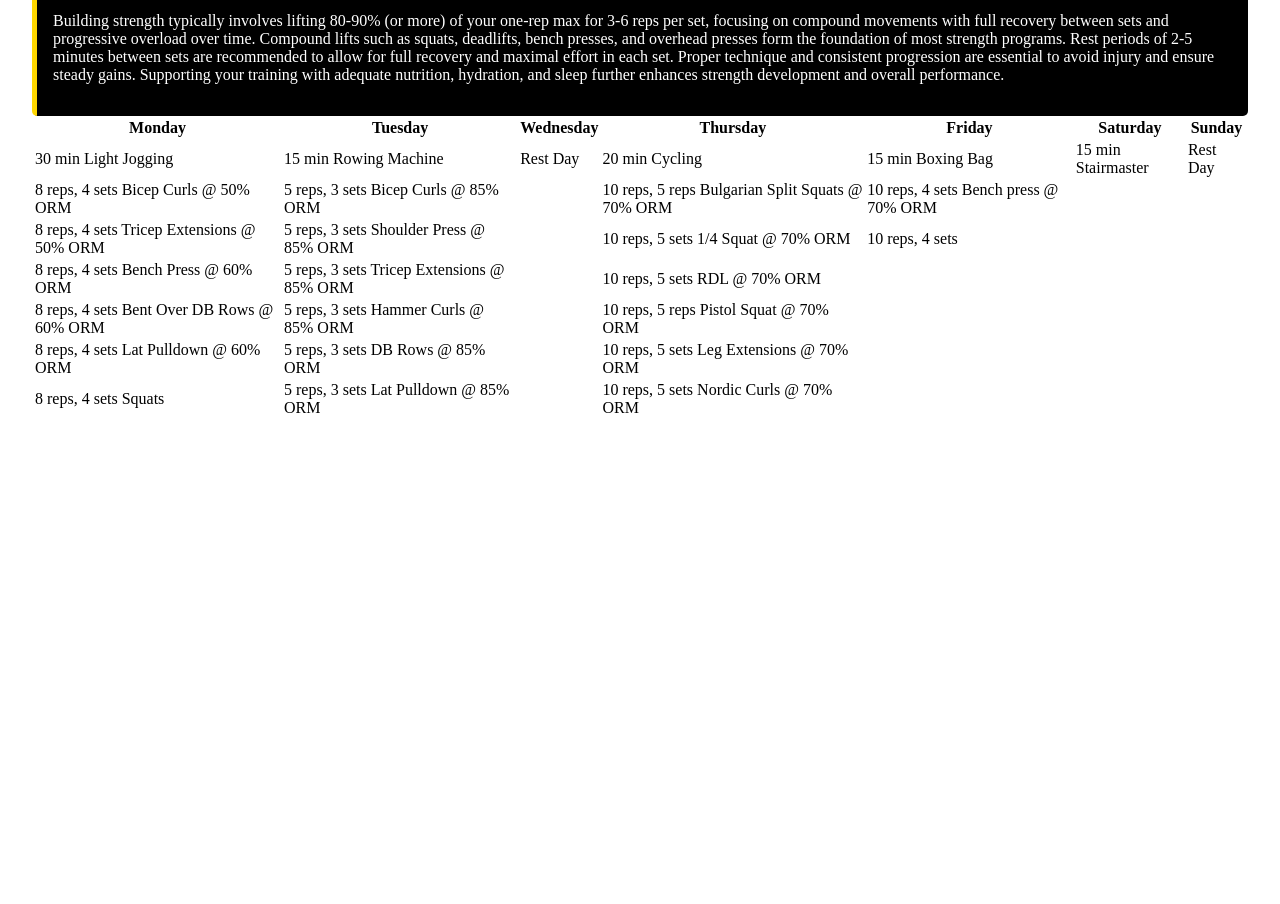
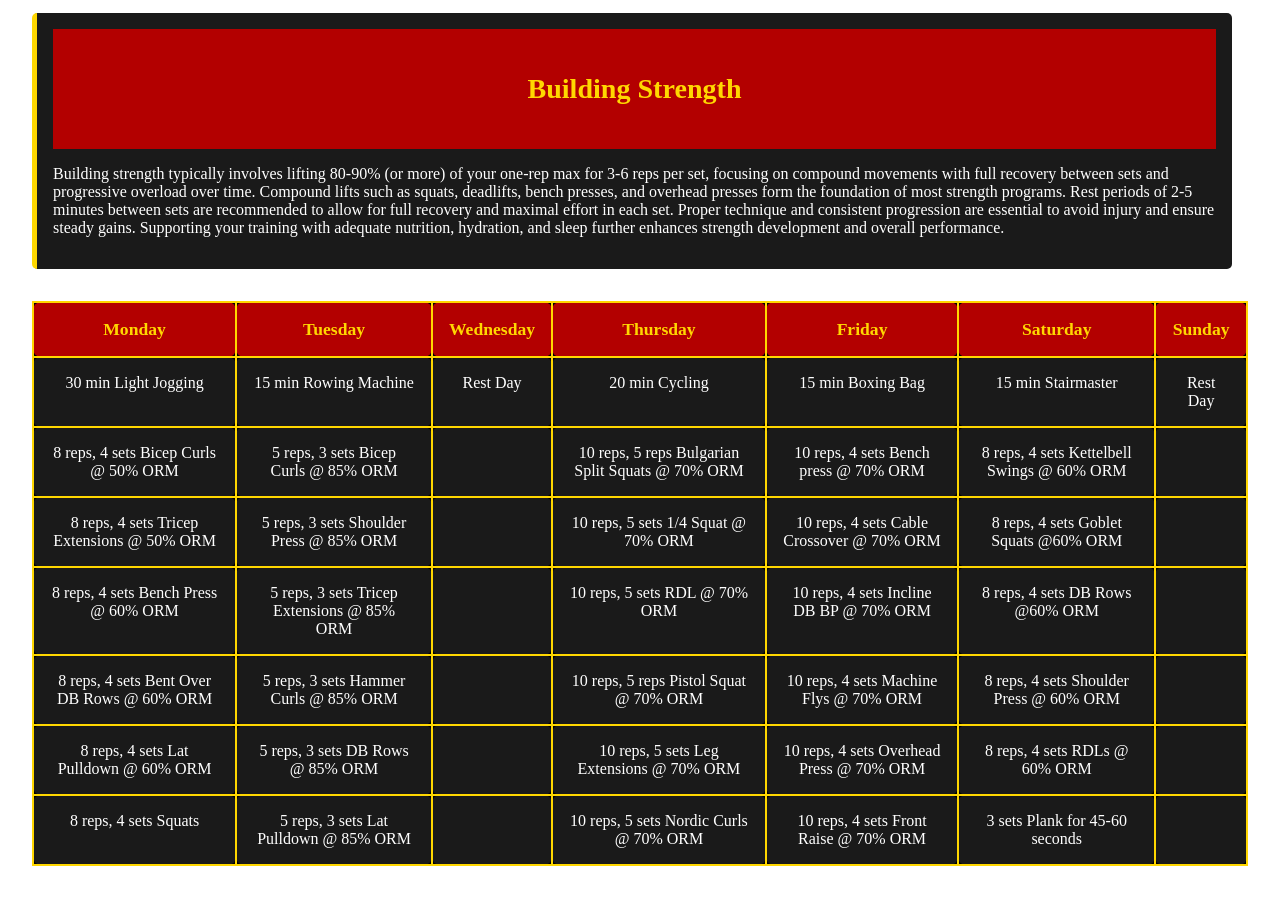
Before and after one commit to oisinr774-maker/CS4012_Project, a plain HTML site: page workout.html in a window 1280 px wide. Shown: the part 476-1380 px from the top of the page. Before the commit the page ends 928 px from the top, so only its background shows below. Drawn offline with Linux system fonts and the light colour scheme.

Commit message:
some touches

```diff
--- a/Style.css
+++ b/Style.css
@@ -125,9 +125,48 @@ main {
 
 .goal {
     flex: 1 1 30%;
-    background-color:#000000;
+    background-color:#1a1a1a;
     border-left: 5px solid gold;
     padding: 1rem;
     border-radius: 5px;
     color:#ffffff
 }
+
+.table {
+  margin: 2rem 0;
+  overflow-x: auto;
+}
+
+table {
+  width: 100%;
+  border-collapse: collapse;
+  background-color: #000;
+  color: white;
+}
+
+th, td {
+  border: 2px solid gold;
+  padding: 1rem;
+  text-align: center;
+  vertical-align: top;
+  background-color: #1a1a1a;
+  border-radius: 8px;
+}
+
+th {
+  background-color: #b30000;
+  color: gold;
+  font-size: 1.1rem;
+}
+
+.smallheader {
+    background-color: #b30000;
+  color: gold;
+  padding: 1rem;
+  margin: 0;
+  text-align: center;
+  width: 100%;
+  box-sizing: border-box;
+  font-size: 1.5rem;
+  font-weight: bold;
+}
--- a/workout.html
+++ b/workout.html
@@ -40,7 +40,9 @@
         <h2>Exercise Plan</h2>
         <div class="goals-row">
         <div class="goal">
+            <div class="smallheader"?=>
             <h3>Maintaining Weight</h3>
+        </div>
             <p>To Maintain Weight, aim to balance your caloric intake with
                 your activity level. Doing moderate cardio a few times a week while
                 including some light full-body sessions helps you maintain weight while
@@ -50,7 +52,9 @@
             </p>
         </div>
         <div class ="goal">
+            <div class="smallheader">
             <h3>Building Muscle</h3>
+            </div>
             <p>To build muscle, you should aim to progressively overload the muscle group you are training.
                 This means gradually increasing the weight, reps, or sets over time. Training in the 6-12 rep
                 range at 65-85% of your one-rep max is ideal for ideal muscle growth. Ensure proper form, rest 60-90
@@ -59,7 +63,9 @@
             </p>
         </div>
         <div class="goal">
+            <div class="smallheader">
             <h3>Building Strength</h3>
+            </div>
             <p>Building strength typically involves lifting 80-90% (or more) of your one-rep max for 3-6 reps per set,
                 focusing on compound movements with full recovery between sets and progressive overload over time.
                 Compound lifts such as squats, deadlifts, bench presses, and overhead presses form the foundation of most strength programs.
@@ -68,6 +74,9 @@
                  adequate nutrition, hydration, and sleep further enhances strength development and overall performance.
             </p>
         </div>
+        <br>
+        <br>
+        <br>
         </div>
         <div class="table">
             <table>
@@ -98,37 +107,53 @@
                         <td> </td>
                         <td>10 reps, 5 reps Bulgarian Split Squats @ 70% ORM</td>
                         <td>10 reps, 4 sets Bench press @ 70% ORM</td>
+                        <td>8 reps, 4 sets Kettelbell Swings @ 60% ORM</td>
+                        <td> </td>
                     </tr>
                     <tr>
                         <td>8 reps, 4 sets Tricep Extensions @ 50% ORM</td>
                         <td>5 reps, 3 sets Shoulder Press @ 85% ORM</td>
                         <td> </td>
                         <td>10 reps, 5 sets 1/4 Squat @ 70% ORM</td>
-                        <td>10 reps, 4 sets </td>
+                        <td>10 reps, 4 sets Cable Crossover @ 70% ORM</td>
+                        <td>8 reps, 4 sets Goblet Squats @60% ORM</td>
+                        <td> </td>
                     </tr>
                     <tr>
                         <td>8 reps, 4 sets Bench Press @ 60% ORM</td>
                         <td>5 reps, 3 sets Tricep Extensions @ 85% ORM</td>
                         <td> </td>
                         <td>10 reps, 5 sets RDL @ 70% ORM</td>
+                        <td>10 reps, 4 sets Incline DB BP @ 70% ORM</td>
+                        <td>8 reps, 4 sets DB Rows @60% ORM</td>
+                        <td> </td>
                     </tr>
                     <tr>
                         <td>8 reps, 4 sets Bent Over DB Rows @ 60% ORM</td>
                         <td>5 reps, 3 sets Hammer Curls @ 85% ORM</td>
                         <td> </td>
                         <td>10 reps, 5 reps Pistol Squat @ 70% ORM</td>
+                        <td>10 reps, 4 sets Machine Flys @ 70% ORM</td>
+                        <td>8 reps, 4 sets Shoulder Press @ 60% ORM</td>
+                        <td> </td>
                     </tr>
                     <tr>
                         <td>8 reps, 4 sets Lat Pulldown @ 60% ORM</td>
                         <td>5 reps, 3 sets DB Rows @ 85% ORM</td>
                         <td> </td>
                         <td>10 reps, 5 sets Leg Extensions @ 70% ORM</td>
+                        <td>10 reps, 4 sets Overhead Press @ 70% ORM</td>
+                        <td>8 reps, 4 sets RDLs @ 60% ORM</td>
+                        <td> </td>
                     </tr>
                     <tr>
                         <td>8 reps, 4 sets Squats</td>
                         <td>5 reps, 3 sets Lat Pulldown @ 85% ORM</td>
                         <td> </td>
                         <td>10 reps, 5 sets Nordic Curls @ 70% ORM</td>
+                        <td>10 reps, 4 sets Front Raise @ 70% ORM</td>
+                        <td>3 sets Plank for 45-60 seconds</td>
+                        <td> </td>
                     </tr>
                 </tbody>
             </table>
```
